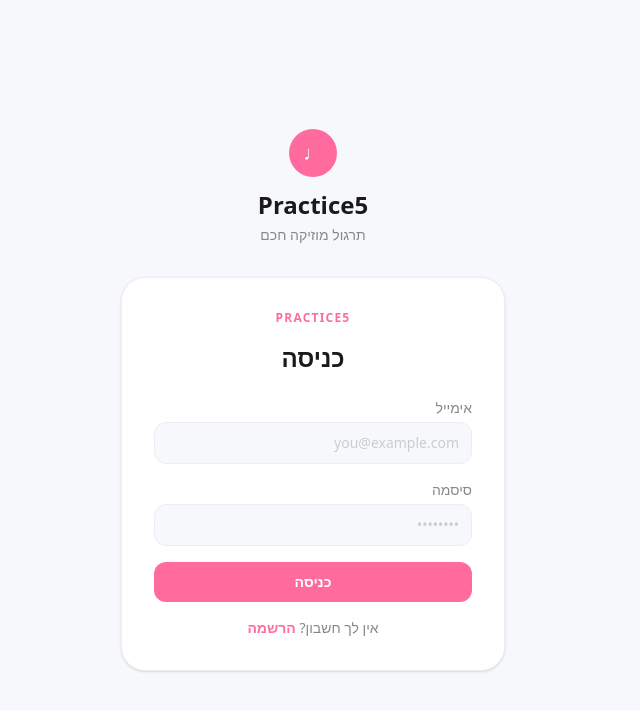
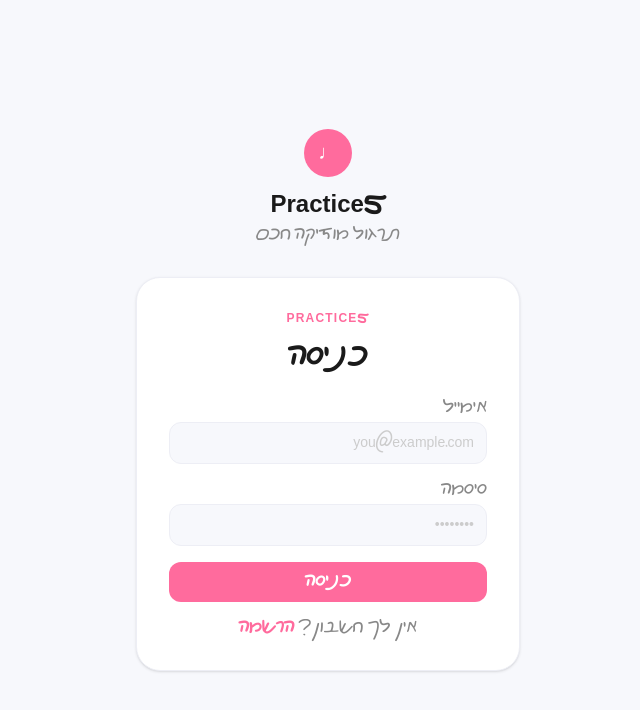
Before and after one commit to avigailregev-star/practice5, a Next.js app: page /login in a window 1280 px wide. Shown: the top 710 px of the page, without its empty margins (438-1078 px from the left). Built offline with nearby package versions, Linux system fonts and the light colour scheme.

Commit message:
feat: add Miri Hebrew font as local web font

```diff
--- a/app/globals.css
+++ b/app/globals.css
@@ -1,4 +1,13 @@
 @import "tailwindcss";
+
+@font-face {
+  font-family: 'Miri';
+  src: url('/fonts/miri.woff') format('woff'),
+       url('/fonts/miri.ttf') format('truetype');
+  font-weight: normal;
+  font-style: normal;
+  font-display: swap;
+}
 
 @theme {
   --color-brand-bg: #f7f8fc;
--- a/app/layout.tsx
+++ b/app/layout.tsx
@@ -1,13 +1,5 @@
 import type { Metadata } from "next";
-import { Rubik } from "next/font/google";
 import "./globals.css";
-
-const rubik = Rubik({
-  subsets: ["hebrew", "latin"],
-  variable: "--font-rubik",
-  display: "swap",
-  preload: false,
-});
 
 export const metadata: Metadata = {
   title: "Practice5 — חכם, מהיר, מוזיקלי",
@@ -17,7 +9,7 @@ export const metadata: Metadata = {
 export default function RootLayout({ children }: { children: React.ReactNode }) {
   return (
     <html lang="he" dir="rtl">
-      <body className={`${rubik.variable} font-sans bg-brand-bg text-brand-text`}>
+      <body style={{ fontFamily: "'Miri', 'Rubik', sans-serif" }} className="bg-brand-bg text-brand-text">
         {children}
       </body>
     </html>
```
Also changed, not shown: public/fonts/miri.ttf (added), public/fonts/miri.woff (added).
